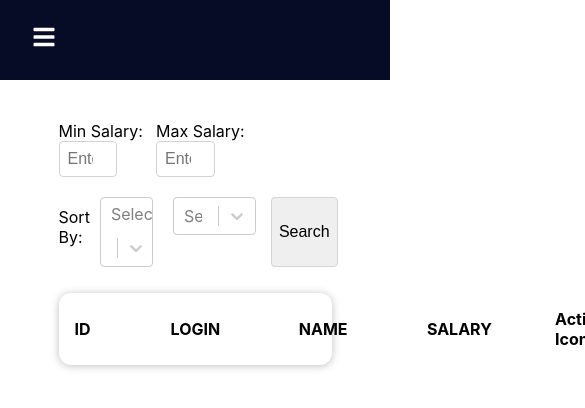
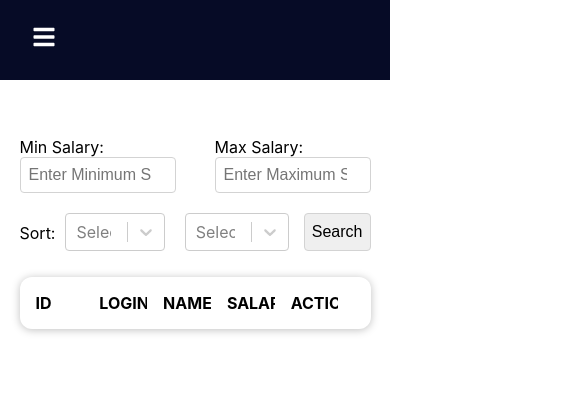
Before and after one commit to bryangoh9898/esmFrontendUI, a React (Create React App) app: page / in a window 390 px wide. Shown: the top 408 px of the page, 585 px wide, since content can reach past the window. Built offline with nearby package versions, Linux system fonts and the light colour scheme.

Commit message:
Responsivenss & User Story 3 added

```diff
--- a/src/components/EmployeeItem.css
+++ b/src/components/EmployeeItem.css
@@ -15,6 +15,117 @@
 
   .column-wrapper{
     width: 20%;
-    margin-right: 5rem;
+    margin-right: 4rem;
     justify-content: center;
+    overflow-x: auto;
   }
+
+
+  body.active-popUp {
+      overflow-y: hidden;
+  }
+
+  .popUp, .overlay {
+      width: 100vw;
+      height: 100vh;
+      top: 0;
+      left: 0;
+      right: 0;
+      bottom: 0;
+      position: fixed;
+  }
+
+  .overlay {
+      background: rgba(49,49,49,0.8);
+  }
+  .pop-content {
+      position: absolute;
+      top: 40%;
+      left: 50%;
+      transform: translate(-50%, -50%);
+      line-height: 1.4;
+      background: #f1f1f1;
+      padding: 14px 28px;
+      border-radius: 3px;
+      max-width: 600px;
+      min-width: 300px;
+  }
+
+.close-pop {
+    position: absolute;
+    top: 12px;
+    right: 10px;
+    padding: 7px;
+    border-radius: 4px;
+    border: 1px solid lightgrey;
+    font-size : 1rem;
+    margin-right: 10px
+}
+
+.action{
+  /* top: 10px;
+  right: 10px; */
+  padding: 7px;
+  border-radius: 4px;
+  border: 1px solid lightgrey;
+  font-size : 1rem;
+  margin-right: 10px;
+  margin-top: 10px
+}
+
+.edit-list-wrapper{
+  list-style: none;
+}
+
+.edit-input-wrapper{
+  margin-top: 5px;
+  margin-bottom: 5px;
+  border-radius: 4px;
+  font-size: 1rem;
+  width: 90%;
+  padding: 8px;
+  border: 1px solid lightgrey;
+}
+
+
+  @media (max-width: 900px){
+    .employee-item{
+      display: flex;
+      justify-content: space-between;
+      align-items: center;
+      padding: 1rem;
+      background-color: #4b4b4b;
+      color: white;
+    }
+
+    .column-wrapper{
+      width: 20%;
+      margin-right: 2rem;
+      justify-content: center;
+    }
+
+  }
+
+
+@media (max-width: 600px){
+  .employee-item{
+    display: flex;
+    justify-content: space-between;
+    align-items: center;
+    padding: 1rem;
+    background-color: #4b4b4b;
+    color: white;
+  }
+  .column-wrapper{
+    width: 20%;
+    justify-content: center;
+    margin-right: 1rem;
+    }
+
+  .vertical-wrapper{
+    width: 90%;
+    list-style: none;
+    height: 70%;
+  }
+
+}
--- a/src/components/EmployeeItem.js
+++ b/src/components/EmployeeItem.js
@@ -1,6 +1,98 @@
 import Card from '../UI/Card';
 import './EmployeeItem.css';
+import * as FaIcons from 'react-icons/fa'
+import React, { useState } from "react";
+
+
 function EmployeeItem(props){
+  const [inputName, setInputName] = useState('');
+  const [inputLogin, setInputLogin] = useState('');
+  const [inputSalary, setInputSalary] =  useState('');
+  const [popUp, setPopUp] = useState(false);
+  const[deletePopUp, setDeletePopUp] = useState(false);
+
+  function deleteUser(){
+      //Fetch num of total document count (Without filter)
+
+    fetch("http://localhost:5000/users/" + props.id, {
+        method: "DELETE"
+    })
+    .then((res) =>{
+        console.log(res);
+        if(res.status == 200){
+          console.log("Delete successful")
+          props.submitHandler()
+        }
+        else{
+          console.log("Error in deleting")
+        }
+    })
+
+  }
+
+  function updateUser(){
+
+    //Fill in everything please
+    if(inputName == "" || inputLogin == "" || inputSalary == ""){
+      alert("Please enter all fields")
+      return
+    }
+
+    const objBody = {
+      "name" : inputName,
+      "login" : inputLogin,
+      "salary" : inputSalary
+    }
+
+    fetch("http://localhost:5000/users/" + props.id, {
+        method: "PUT",
+        headers: {'Content-Type': 'application/json' },
+        body: JSON.stringify(objBody)
+    })
+    .then((res) =>{
+        console.log(res);
+        if(res.status == 200){
+          console.log("Update successful")
+          props.submitHandler()
+          togglePop()
+        }
+        else{
+          console.log("Error in deleting")
+        }
+    })
+
+  }
+
+  const handleInputName = event => {
+    setInputName(event.target.value);
+  }
+
+  const handleInputLogin = event => {
+    setInputLogin(event.target.value);
+  }
+
+  const handleInputSalary = event => {
+    setInputSalary(event.target.value);
+  }
+
+
+  const togglePop = () =>{
+    setPopUp(!popUp)
+  }
+
+  const toggleDeletePopUp = () => {
+    setDeletePopUp(!deletePopUp)
+  }
+
+  if(popUp || deletePopUp){
+    document.body.classList.add('active-popUp')
+  }
+  else{
+    document.body.classList.remove('active-popUp')
+  }
+
+
+
    return(
     <li>
     <Card className = "employee-item">
@@ -8,8 +100,49 @@ function EmployeeItem(props){
       <div className = "column-wrapper">{props.login}</div>
       <div className = "column-wrapper">{props.name}</div>
       <div className = "column-wrapper">{props.salary}</div>
-      <div className = "column-wrapper">Action Icon</div>
+      <div className = "column-wrapper">
+        <FaIcons.FaPencilAlt onClick = {togglePop} style = {{marginRight : "10px"}}></FaIcons.FaPencilAlt>
+        <FaIcons.FaTrash onClick = {toggleDeletePopUp} ></FaIcons.FaTrash>
+      </div>
     </Card>
+
+    {deletePopUp && (
+    <div className = "popUp">
+      <div className = "overlay">
+        <div className = "pop-content">
+            <h2>Delete Item?</h2>
+            <p>Are you sure you want to delete Employee with ID {props.id}?
+              This will an irreversible action
+            </p>
+            <button className = "action" onClick = {deleteUser}>Confirm</button>
+            <button className = "action" onClick = {toggleDeletePopUp}>Cancel</button>
+            <button className = "close-pop" onClick = {toggleDeletePopUp}>Close</button>
+        </div>
+      </div>
+    </div>
+    )}
+
+
+    {popUp && (
+    <div className = "popUp">
+    <div className = "overlay">
+        <div className = "pop-content">
+            <h2>Edit</h2>
+            <hr style = {{marginTop: "5px", marginBottom: "5px"}}/>
+            <p>Employee ID: {props.id}</p>
+            <ul className = "edit-list-wrapper">
+              <li ><input type = "text" placeholder= "Name" className = "edit-input-wrapper" value = {inputName} onChange = {handleInputName}></input></li>
+              <li ><input type = "text" placeholder="Login" className = "edit-input-wrapper" value = {inputLogin} onChange = {handleInputLogin}></input></li>
+              <li ><input type = "number" min = "0" placeholder = "Salary" className = "edit-input-wrapper" value = {inputSalary} onChange = {handleInputSalary}></input></li>
+            </ul>
+            <button className = "close-pop" onClick = {togglePop}>Close</button>
+            <button className = "action" onClick = {updateUser}>Save</button>
+        </div>
+    </div>
+  </div>
+    )}
+
+
     </li>
    )
 
--- a/src/components/EmployeeList.css
+++ b/src/components/EmployeeList.css
@@ -12,8 +12,6 @@
     display: inline-flexbox;
     justify-content: space-evenly;
     align-items: center;
-    /* padding: 1rem; */
-    /* margin: 1rem 0; */
     color: black;
     font-size:1rem;
     width: 50%;
@@ -38,11 +36,19 @@
     padding-bottom: 10px;
 }
 
+.dd-wrapper-fix{
+  display: flex;
+  margin-right: 20%;
+  width: 50%;
+  font-size: 1rem;
+  padding-top: 10px;
+  padding-bottom: 10px;
+}
 
 .filter-wrapper{
     padding-left: 5px;
     padding-right: 20px;
-    width: 40%;
+    width: 50%;
     font-size: 1rem;
 }
 
@@ -88,7 +94,7 @@
 
 .column-wrapper{
     width: 20%;
-    margin-right: 5rem;
+    margin-right: 4rem;
     justify-content: center;
 }
 
@@ -99,24 +105,117 @@
   outline: none;
 }
 .pagination > .active > a{
-  background-color: #47ccde ;
-  border-color: #47ccde ;
+  background-color: #4b4b4b ;
+  border-color: #4b4b4b ;
   color: #fff;
 }
 .pagination > li > a{
-  border: 1px solid #47ccde ;
+  border: 1px solid #4b4b4b ;
   padding: 5px 10px;
   outline: none;
   cursor: pointer;
 }
 .pagination > .active > a, .pagination > .active > span, .pagination > .active > a:hover, .pagination > .active > span:hover, .pagination > .active > a:focus, .pagination > .active > span:focus{
-  background-color: #47ccde ;
-  border-color: #47ccde;
+  background-color: #4b4b4b ;
+  border-color: #4b4b4b;
   outline: none ;
 }
 .pagination > li > a, .pagination > li > span{
-  color: #47ccde
+  color: #4b4b4b
 }
 .pagination > li:first-child > a, .pagination > li:first-child > span, .pagination > li:last-child > a, .pagination > li:last-child > span{
   border-radius: unset
 }
+
+@media (max-width: 900px){
+  .input-wrapper {
+    display: inline-flexbox;
+    justify-content: space-evenly;
+    align-items: center;
+    color: black;
+    font-size:1rem;
+    width: 70%;
+    margin-left: 20%
+  }
+
+  .header{
+    display: flex;
+    justify-content: space-between;
+    align-items: center;
+    padding: 1rem;
+    margin: 1rem 0;
+    color: black;
+    /* font-weight: bold; */
+  }
+  .column-wrapper{
+    width: 20%;
+    margin-right: 1.5rem;
+    justify-content: center;
+  }
+
+  .dd-wrapper-fix{
+    display: flex;
+    margin-right: 20%;
+    width: 50%;
+    font-size: 1rem;
+    padding-top: 10px;
+    padding-bottom: 10px;
+  }
+
+  .sort-wrapper{
+    width: 45%
+  }
+
+
+}
+
+@media (max-width: 600px){
+  .input-wrapper {
+    display: inline-flexbox;
+    justify-content: space-evenly;
+    align-items: center;
+    color: black;
+    font-size:1rem;
+    width: 100%;
+    margin-left: 30%
+  }
+
+  .dd-wrapper-fix{
+    display: flex;
+    margin-left: 20%;
+    width: 90%;
+    font-size: 1rem;
+    padding-top: 10px;
+    padding-bottom: 10px;
+  }
+
+  .input-filter-wrapper{
+    padding-left: 5px;
+    width: 80%;
+    font-size:1rem;
+    border-radius: 4px;
+    border: 1px solid lightgrey;
+    padding: 8px;
+  }
+
+
+  .header{
+    display: flex;
+    justify-content: space-between;
+    align-items: center;
+    padding: 1rem;
+    color: black;
+    font-weight: bold;
+  }
+  .column-wrapper{
+    width: 20%;
+    justify-content: center;
+  }
+
+  .vertical-wrapper{
+    width: 90%;
+    list-style: none;
+    height: 70%;
+  }
+
+}
--- a/src/components/EmployeeList.js
+++ b/src/components/EmployeeList.js
@@ -16,7 +16,8 @@ function EmployeeList(){
     const [userCount, setUserCount] = useState(0);
     const [pageCount, setPageCount] = useState(0);
     const [isLoading, setIsLoading] = useState(false);
-
+    const [currentActivePage, setCurrentActivePage] = useState(-1);
+    const [emptyResult, setEmptyResult] = useState(null);
     const numRecordForPage = 30;
 
     const actions = [
@@ -31,10 +32,17 @@ function EmployeeList(){
         {label: "-", value: 2}
     ]
 
+    const handleEmptyResult = value => {
+        setEmptyResult(value);
+    }
+
     const handleUser = value => {
         setUsers(value);
     }
 
+    const handleCurrentActivePage = value => {
+        setCurrentActivePage(value);
+    }
 
     const handleSortChange = value => {
         setSelectedSortValue(value);
@@ -66,9 +74,6 @@ function EmployeeList(){
         setTests(enteredNewTestData);
     }
 
-    const [reducer, forceUpdate] = useReducer( x => x+1,0)
-
-    useEffect(() =>{}, [reducer])
 
     const handlePageClick = (e) => {
         var url = "http://localhost:5000/users?minSalary=" + inputMinValue + "&maxSalary=" +
@@ -76,6 +81,8 @@ function EmployeeList(){
         // console.log(
         //     `User requested page number ${e.selected}, which is offset ${(e.selected) *numRecordForPage}`
         //   );
+        handleCurrentActivePage(e.selected)
+
         fetch(url, {
             method: "GET",
             headers: {
@@ -85,10 +92,8 @@ function EmployeeList(){
         .then((res) => {
             console.log(res);
             console.log(res.status);
-            if (res.status == 200) {
-                alert("Perfect! ");
-            } else if (res.status == 400) {
-                alert("Invalid Input, please enter eveyrthing");
+            if (res.status == 400) {
+                alert("Invalid Input");
             }
             return res.json()
             }, function (e) {
@@ -102,7 +107,7 @@ function EmployeeList(){
 
     function submitHandler(){
 
-        if(selectedSortValue == null || selectedValue == null || inputMinValue == null || inputMaxValue == null){
+        if(selectedSortValue == null || selectedValue == null || inputMinValue == '' || inputMaxValue == ''){
             alert("Please select all fields")
             return
         }
@@ -115,17 +120,18 @@ function EmployeeList(){
         setIsLoading(true)
 
         //Fetch num of total document count (Without filter)
-        fetch("http://localhost:5000/users/employeeRecords/count", {
-            method: "GET"
+        fetch("http://localhost:5000/users/employeeRecords/count?maxSalary=" + inputMaxValue + "&minSalary=" + inputMinValue , {
+            method: "GET",
         })
         .then((res) =>{
             console.log(res);
             return res.json();
         }).then(data => {
             handleUserCount(data);
-            handlePageCount(Math.ceil(data/numRecordForPage))
-            //We want to refressh tthe Component
-            forceUpdate()
+            handlePageCount(Math.ceil(data/numRecordForPage));
+            //We want to refressh the pagination
+            handleCurrentActivePage(0)
+            console.log(currentActivePage)
         })
 
         //Fetch the relevant data
@@ -138,9 +144,7 @@ function EmployeeList(){
         .then((res) => {
             console.log(res);
             console.log(res.status);
-            if (res.status == 200) {
-                alert("Perfect! ");
-            } else if (res.status == 400) {
+            if(res.status == 400) {
                 res.json().then((data) => {
                     saveTestDataHandler(data["error"]);
                     return {}
@@ -151,8 +155,18 @@ function EmployeeList(){
                 alert("Error submitting form!");
         })
         .then(data => {
+                //If not result, then we want to display message
                 setIsLoading(false)
+
+                if(data.length > 0){
+                    handleEmptyResult(false)
+                }
+                else{
+                    handleEmptyResult(true)
+                }
+
                 handleUser(data)
+
         });
     };
 
@@ -169,12 +183,13 @@ function EmployeeList(){
                 </div>
             </div>
 
-            <div className = "dd-wrapper" style={{display: "flex", marginRight: "20%"}}>
-                <label className = "field-wrapper">Sort By:</label>
+
+            <div className = "dd-wrapper-fix">
+                <label className = "field-wrapper">Sort:</label>
                 <div className = "filter-wrapper">
                 <Select options = {actions} value = {selectedValue} onChange = {handleChange} isLoading={isLoading}></Select>
                 </div>
-                <div>
+                <div className = "sort-wrapper">
                 <Select options = {sortActions} value = {selectedSortValue}  onChange = {handleSortChange} isLoading={isLoading}></Select>
                 </div>
                 <button style = {{padding : "7px" , borderRadius: "4px", border: "1px solid lightgrey" , fontSize : "1rem", marginLeft: "15px"}}onClick={submitHandler}>Search</button>
@@ -187,14 +202,23 @@ function EmployeeList(){
                     <div className = "column-wrapper">LOGIN</div>
                     <div className = "column-wrapper">NAME</div>
                     <div className = "column-wrapper">SALARY</div>
-                    <div className = "column-wrapper">Action Icon</div>
+                    <div className = "column-wrapper">ACTION</div>
                 </Card>
                 </li>
                 {
                     users.map(user => (
-                        <EmployeeItem key = {user.id} id = {user.id} login = {user.login} name = {user.name} salary = {user.salary}></EmployeeItem>
+                        <EmployeeItem key = {user.id} id = {user.id} login = {user.login} name = {user.name} salary = {user.salary} submitHandler = {submitHandler}></EmployeeItem>
                     ))
                 }
+
+                { isLoading && (
+                    <div>Loading...</div>
+                )}
+
+                { emptyResult && (
+                <div>No results found!</div>
+                )}
+
                 <li>
                 <br/>
                 <ReactPaginate
@@ -209,11 +233,15 @@ function EmployeeList(){
                     containerClassName={"pagination"}
                     subContainerClassName={"pages pagination"}
                     renderOnZeroPageCount={null}
+                    forcePage={currentActivePage}
                     activeClassName={"active"}/>
                 </li>
                 <br/>
                 <br/>
             </ul>
+
+
+
         </div>
     )
 }
--- a/src/components/NavBar.css
+++ b/src/components/NavBar.css
@@ -22,6 +22,7 @@
     top: 0;
     left: -100%;
     transition: 850ms;
+    z-index: 1;
 }
 
 .nav-menu.active{
```
